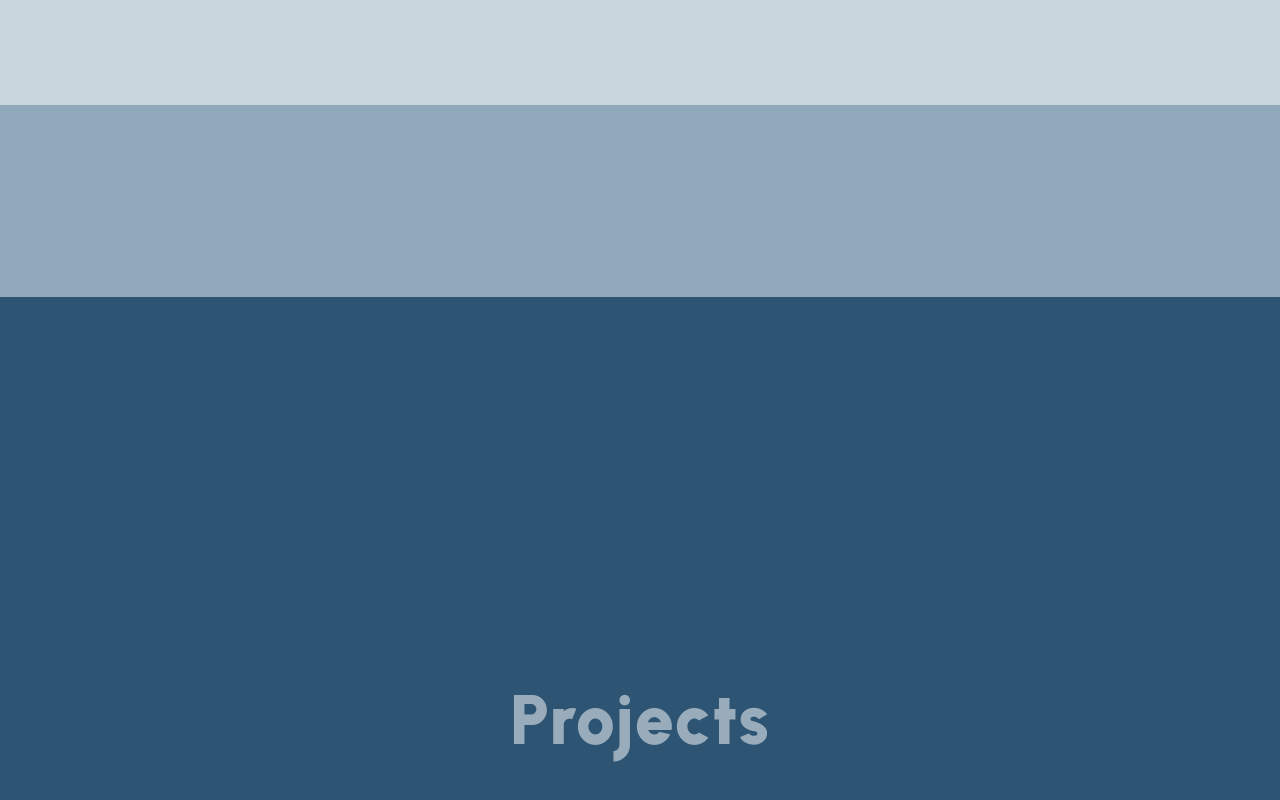
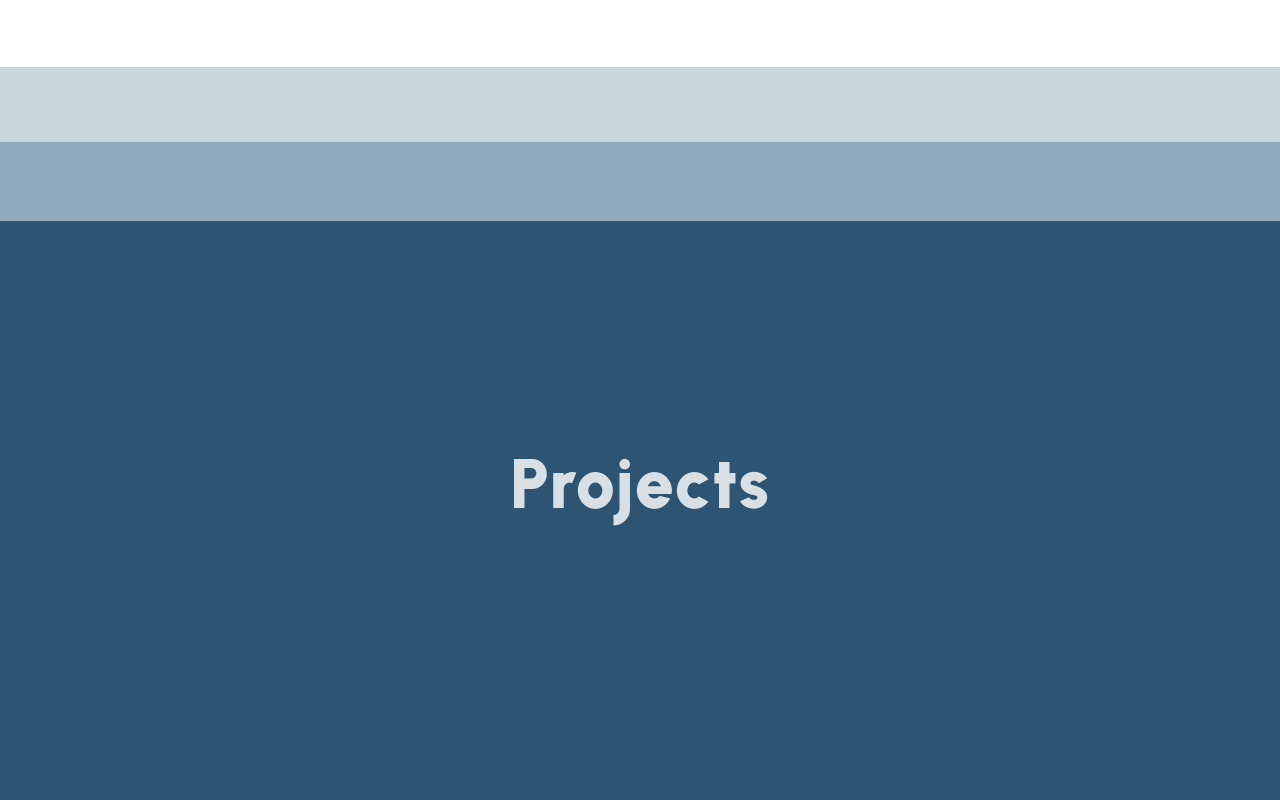
Before and after one commit to HADMARINE/hadmarine.github.io, a React (Create React App) app: page / in a window 1280 px wide. Shown: the part 1118-1918 px from the top of the page. Built offline with nearby package versions, Linux system fonts and the light colour scheme.

Commit message:
Update main page

```diff
--- a/src/pages/Main/index.tsx
+++ b/src/pages/Main/index.tsx
@@ -1,33 +1,91 @@
 import React, { Component } from 'react';
 import styled from 'styled-components';
-import { observer, inject } from 'mobx-react';
+import { observer } from 'mobx-react';
 import MainHeader from '@src/components/MainHeader';
 import { Text } from '@src/components/assets/Text';
 import { Margin } from '@src/components/assets/Format';
 import { Flex } from '@src/components/assets/Wrapper';
 import Img from '@src/components/assets/Img';
-import h_logo_key from '../../assets/img/hadmarine_logo_key.png';
+import hLogoKey from '../../assets/img/hadmarine_logo_key.png';
 import { Parallax } from 'react-parallax';
+import Timeline from './Timeline';
 
 const Wrapper = styled.div`
   display: flex;
-  width: 100vw;
-
+  /* width: 90vw; */
   justify-content: center;
   align-items: center;
+  overflow-x: hidden;
   flex-direction: column;
+`;
+
+const GlobalSubtitle = styled.div<{
+  subtitleValue: [string, string, string] | null;
+  animationState: boolean;
+}>`
+  font-size: 32px;
+  font-weight: 700;
+  position: fixed;
+  top: 50px;
+  left: 0;
+  color: ${(props) => props?.subtitleValue?.[1] || 'd'};
+  background-color: ${(props) => props?.subtitleValue?.[2]};
+  padding-top: 30px;
+  padding-left: 30px;
+  padding-right: 60px;
+  padding-bottom: 5px;
+  border-radius: 0 0 40px 0;
+  box-shadow: 0 0 80px 120px ${(props) => props?.subtitleValue?.[2]};
+  z-index: 100;
+
+  animation: ${(props) => (props.animationState ? 'appear' : 'disappear')}
+    ${(props) => (props.animationState ? '0.5s' : '0.1s')} ease-in-out;
+  opacity: ${(props) => (props.animationState ? 1 : 0)};
+
+  @keyframes disappear {
+    0% {
+      opacity: 1;
+    }
+
+    100% {
+      opacity: 0;
+    }
+  }
+
+  @keyframes appear {
+    0% {
+      opacity: 0;
+    }
+
+    100% {
+      opacity: 1;
+    }
+  }
 `;
 
 // eslint-disable-next-line @typescript-eslint/no-empty-interface
 interface Props {}
 
-// @inject('ExStore')
-@observer
-export default class Main extends Component<Props> {
-  render() {
+const Main = (props: Props) => {
+  const [subtitle, setSubtitle] = React.useState<
+    [string, string, string] | null
+  >(null);
+  const [subtitleAnimationState, setSubtitleAnimationState] =
+    React.useState(false);
+  const [timelineAnimationState, setTimelineAnimationState] =
+    React.useState(false);
+
   return (
     <Wrapper>
       <MainHeader />
+
+      {subtitle && (
+        <GlobalSubtitle
+          subtitleValue={subtitle}
+          animationState={subtitleAnimationState}>
+          {subtitle[0]}
+        </GlobalSubtitle>
+      )}
       <Parallax
         renderLayer={(percentage) => (
           <Margin vertical={`${20 * percentage}vh`} />
@@ -67,7 +125,7 @@ export default class Main extends Component<Props> {
                   }vh`}
                 />
                 <Img
-                    src={h_logo_key}
+                  src={hLogoKey}
                   width={'400px'}
                   style={{
                     opacity: 1 - 2.5 * (percentage - 0.7),
@@ -80,7 +138,7 @@ export default class Main extends Component<Props> {
             renderLayer={(percentage) => (
               <Margin
                 vertical={`${
-                    -60 * (percentage - 0.1 >= 1 ? 1 : percentage - 0.1) + 30
+                  -60 * (percentage - 0.1 >= 1 ? 1 : percentage - 0.1) + 50
                 }vh`}
               />
             )}
@@ -90,9 +148,7 @@ export default class Main extends Component<Props> {
               percentage < 1 ? (
                 <Flex
                   width={'100vw'}
-                    height={`${
-                      -60 * (percentage >= 1 ? 1 : percentage) + 60
-                    }vh`}
+                  height={`${-60 * (percentage >= 1 ? 1 : percentage) + 60}vh`}
                   style={{
                     backgroundColor: '#C7D5DD',
                   }}
@@ -105,9 +161,7 @@ export default class Main extends Component<Props> {
               percentage < 1 ? (
                 <Flex
                   width={'100vw'}
-                    height={`${
-                      -60 * (percentage >= 1 ? 1 : percentage) + 60
-                    }vh`}
+                  height={`${-60 * (percentage >= 1 ? 1 : percentage) + 60}vh`}
                   style={{
                     backgroundColor: '#91aabb',
                   }}
@@ -123,8 +177,23 @@ export default class Main extends Component<Props> {
               color: 'white',
             }}>
             <Margin vertical={'10vh'} />
+
             <Parallax
-                renderLayer={(percentage) => (
+              renderLayer={(percentage) => {
+                // console.log(percentage);
+                if (!subtitleAnimationState && percentage > 1.2) {
+                  setSubtitle(['Projects', 'white', '#2d5473']);
+                  setSubtitleAnimationState(true);
+                } else if (subtitleAnimationState && percentage < 1.2) {
+                  setSubtitleAnimationState(false);
+                }
+
+                // if (!timelineAnimationState && percentage > 1.3) {
+                //   setTimelineAnimationState(true);
+                // } else if (timelineAnimationState && percentage < 1.3) {
+                //   setTimelineAnimationState(false);
+                // }
+                return (
                   <Text
                     fontFamily={'Urbanist'}
                     fontWeight={900}
@@ -133,15 +202,23 @@ export default class Main extends Component<Props> {
                     style={{
                       opacity: percentage,
                       marginTop: `${
-                        (percentage > 0.5 ? 0.5 : percentage) * 70
+                        (percentage > 0.5 ? 0.5 : percentage) * 30
                       }vh`,
+                      // paddingBottom: '200px',
+                      backgroundColor: '#2d5473',
+                      width: '100vw',
+                      textAlign: 'center',
+                      zIndex: 200,
                     }}>
                     Projects
                   </Text>
-                )}
+                );
+              }}
             />
+            <Timeline animationState={subtitleAnimationState} />
 
-              <Margin vertical={'200vh'} />
+            <Margin vertical={'800vh'} />
+
             <Flex vertical center width={'100vw'}>
               <Text fontFamily={'Urbanist'} textAlign={'center'}>
                 Copyright 2021 hadmarine
@@ -157,5 +234,6 @@ export default class Main extends Component<Props> {
       </Text>
     </Wrapper>
   );
-  }
-}
+};
+
+export default Main;
```
Lines whose indentation alone changed are shown as unchanged.
